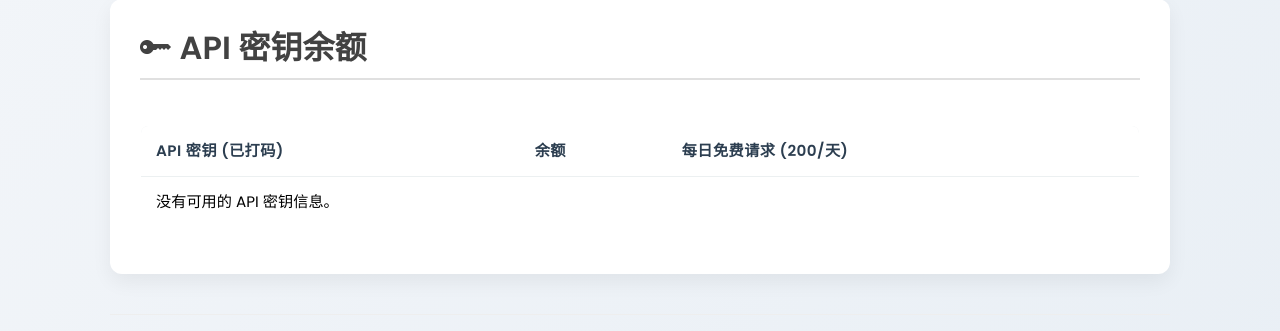
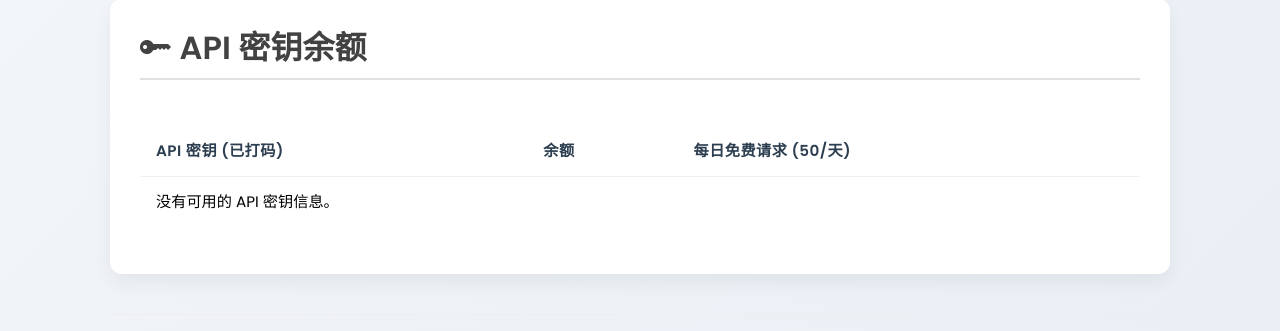
Before and after one commit to handsomelong922/openrouter1, a Flask app: page / in a window 1280 px wide. Shown: the part 625-956 px from the top of the page. Run offline with Flask 3, Linux system fonts and the light colour scheme; some libraries are stand-ins or nearby versions.

Commit message:
Update index.html

```diff
--- a/templates/index.html
+++ b/templates/index.html
@@ -189,7 +189,7 @@
             <tr>
               <th>API 密钥 (已打码)</th>
               <th>余额</th>
-              <th>每日免费请求 (200/天)</th>
+              <th>每日免费请求 (50/天)</th>
             </tr>
           </thead>
           <tbody>
@@ -197,7 +197,7 @@
             <tr>
               <td class="text-break">{{ key_balance.key }}</td>
               <td>{{ key_balance.balance }}</td>
-              <td>{{ key_balance.free_requests|default(0) }}/200</td>
+              <td>{{ key_balance.free_requests|default(0) }}/50</td>
             </tr>
             {% endfor %}
             {% if not key_balances %}
```
